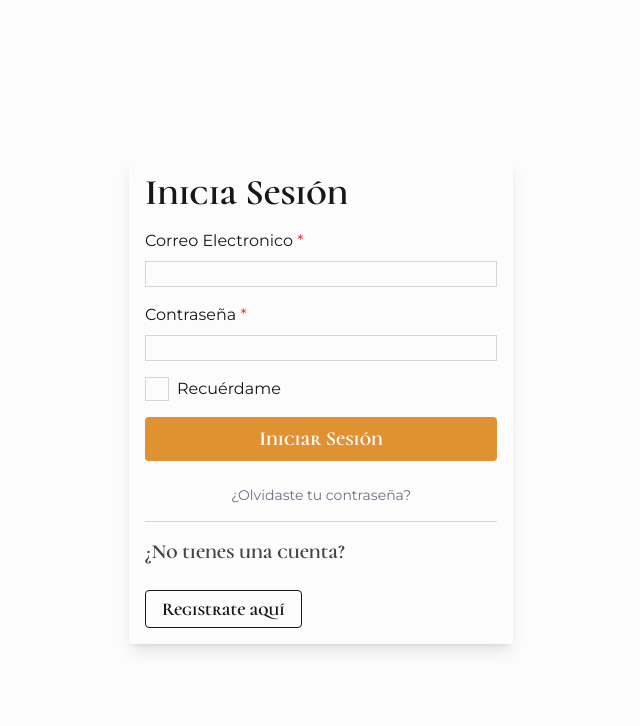
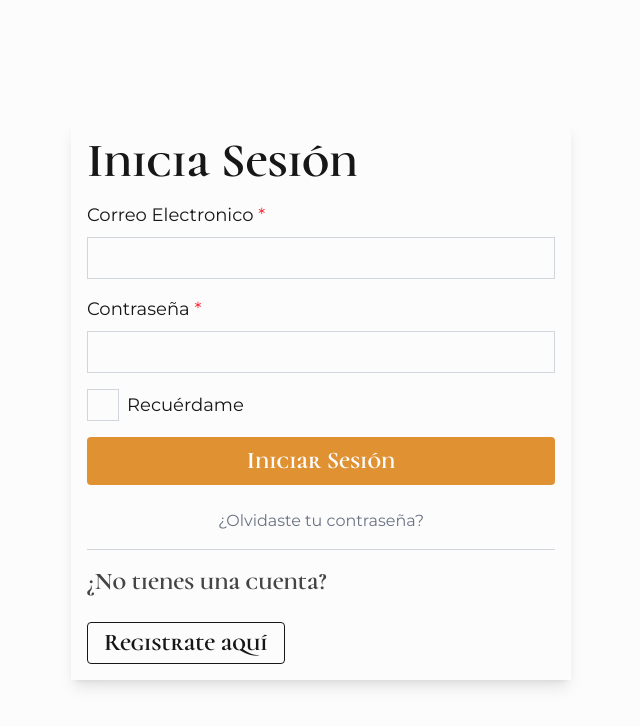
Before and after one commit to LautyAsat/Museo, a Next.js app: page /login in a window 1280 px wide. Shown: the top 726 px of the page, without its empty margins (319-959 px from the left). Built offline with nearby package versions, Linux system fonts and the light colour scheme; no server answers.

Commit message:
Fix styles on biggers screens

```diff
--- a/app/login/page.tsx
+++ b/app/login/page.tsx
@@ -19,8 +19,8 @@ export default function Login() {
 
   return (
     <div className="bg-background min-h-screen flex items-center justify-center">
-      <div className="w-96 shadow-lg py-4 px-4 ">
-        <h1 className="font-cormorant text-4xl text-own-black font-bold">
+      <div className="w-96 lg:w-[500px] shadow-lg py-4 px-4 ">
+        <h1 className="font-cormorant text-4xl lg:text-5xl text-own-black font-bold">
           Inicia Sesión
         </h1>
         <form
@@ -58,14 +58,14 @@ export default function Login() {
         </form>
 
         <Link href="/forgot-password">
-          <p className="mb-2 my-6 text-center font-montserratv text-sm text-gray-500">
+          <p className="mb-2 my-6 text-center font-montserratv text-sm lg:text-base text-gray-500">
             ¿Olvidaste tu contraseña?
           </p>
         </Link>
 
         <Separator />
 
-        <Subtitle className="text-xl text-own-black opacity-80">
+        <Subtitle className="text-xl lg:text-2xl text-own-black opacity-80">
           ¿No tienes una cuenta?
         </Subtitle>
 
--- a/components/Button.tsx
+++ b/components/Button.tsx
@@ -16,7 +16,7 @@ export default function Button({
       className={cn(
         `${
           isPrimary ? "bg-primary" : "bg-own-white"
-        } text-own-white text-xl font-bold font-cormorant py-2 rounded cursor-pointer`,
+        } text-own-white text-xl font-bold font-cormorant py-2 rounded cursor-pointer lg:text-2xl`,
         className
       )}
       {...props}
--- a/components/Checkbox.tsx
+++ b/components/Checkbox.tsx
@@ -11,15 +11,17 @@ export default function Checkbox({
 }) {
   return (
     <div
-      className="flex flex-row-reverse gap-x-2"
+      className="flex flex-row-reverse gap-x-2 items-center"
       style={{ justifyContent: "start" }}
     >
-      <label htmlFor={id}>{text}</label>
+      <label htmlFor={id} className="lg:text-lg">
+        {text}
+      </label>
       <input
         type="checkbox"
         name={name}
         id={id}
-        className="size-6 border border-gray-300 appearance-none checked:bg-primary checked:border-own-black"
+        className="size-7 lg:size-8 border border-gray-300 appearance-none checked:bg-primary checked:border-own-black"
         {...props}
       />
     </div>
--- a/components/InputText.tsx
+++ b/components/InputText.tsx
@@ -19,7 +19,7 @@ export default function InputText({
 }) {
   return (
     <div className="flex flex-col">
-      <label htmlFor={id}>
+      <label htmlFor={id} className="lg:text-lg">
         {text}
         <span className="text-red-500">{isRequired && " *"}</span>
       </label>
@@ -30,7 +30,7 @@ export default function InputText({
         required={isRequired}
         defaultValue={defaultValue}
         autoComplete={autoComplete}
-        className="border border-gray-300 mt-2"
+        className="border border-gray-300 mt-2 lg:py-2 lg:px-3 px-2 py-1 focus:outline-none focus:ring-2 focus:ring-primary"
         {...props}
       />
     </div>
```
